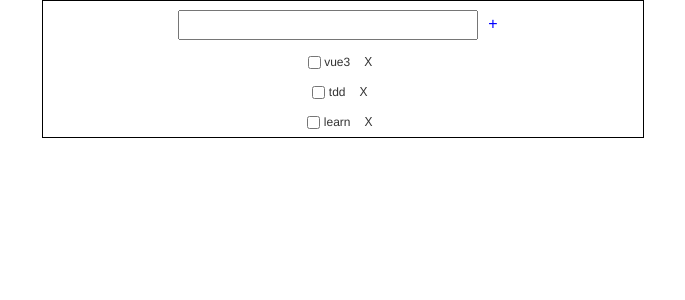
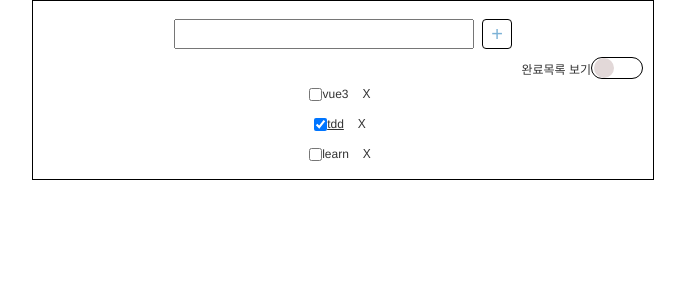
Before and after one commit to JEONGSSO/vue3-boilerplate-vite, a Vue app: page /todo in a window 1280 px wide. Shown: the top 300 px of the page, without its empty margins (297-982 px from the left). Built offline with nearby package versions, Linux system fonts and the light colour scheme; the HTML template or start-up script is replaced by a standard one.

Commit message:
filter 추가 중

```diff
--- /dev/null
+++ b/src/components/todo/Filter.vue
@@ -0,0 +1,59 @@
+<template>
+  <div class="toggle_wrap">
+    완료목록 보기
+    <div class="button" :class="{ active: isActive }" @click="activeToggle">
+      <span class="ball"></span>
+    </div>
+  </div>
+</template>
+
+<script lang="ts">
+import { defineComponent, ref, reactive } from 'vue';
+import { useStore } from 'vuex';
+
+export default defineComponent({
+  setup() {
+    const store = useStore();
+    const isActive = ref(false);
+
+    const activeToggle = () => {
+      isActive.value = !isActive.value;
+      store.dispatch('doneToggleTOdo', isActive.value);
+    };
+
+    return {
+      isActive,
+      activeToggle
+    };
+  }
+});
+</script>
+
+<style lang="scss" scoped>
+.toggle_wrap {
+  display: flex;
+  justify-content: flex-end;
+  align-items: center;
+  .button {
+    position: relative;
+    width: 50px;
+    height: 20px;
+    border: solid 1px #000;
+    border-radius: 20px;
+    cursor: pointer;
+    .ball {
+      position: absolute;
+      width: 20px;
+      height: 20px;
+      background-color: rgb(226, 216, 216);
+      border-radius: 50%;
+      left: 2px;
+      transition: left 0.5s;
+    }
+    &.active .ball {
+      left: 28px;
+      background-color: rgb(137, 226, 85);
+    }
+  }
+}
+</style>
--- a/src/components/todo/Input.vue
+++ b/src/components/todo/Input.vue
@@ -1,50 +1,46 @@
 <template>
   <div class="input_wrap">
-    <label for="">
-      <input
-        type="text"
-        class="input"
-        @keypress.enter="addTodo"
-        v-model="data.inputValue"
-      />
-    </label>
+    <input type="text" class="input" @keypress.enter="addTodo" v-model="data.inputValue" />
     <button @click="addTodo" class="btn add_btn">+</button>
   </div>
 </template>
 
 <script lang="ts">
-import { defineComponent, ref, reactive } from "vue";
-import { useStore } from "vuex";
+import { defineComponent, ref, reactive } from 'vue';
+import { useStore } from 'vuex';
 
 export default defineComponent({
-  name: "Input",
+  name: 'Input',
   setup() {
     const store = useStore();
     const data = reactive({
-      inputValue: "",
+      inputValue: ''
     });
 
     const addTodo = () => {
-      store.dispatch("addTodo", { title: data.inputValue, done: false });
-      data.inputValue = "";
+      store.dispatch('addTodo', { title: data.inputValue, done: false });
+      data.inputValue = '';
     };
 
     return {
       data,
-      addTodo,
+      addTodo
     };
-  },
+  }
 });
 </script>
 
 <style lang="scss" scoped>
 .input_wrap {
+  display: flex;
+  justify-content: center;
   height: 30px;
   padding: 8px 0;
 
   .input {
     width: 50%;
     height: 100%;
+    padding: 0 10px;
     box-sizing: border-box;
   }
 
@@ -52,10 +48,13 @@ export default defineComponent({
     width: 30px;
     height: 100%;
     &.add_btn {
-      font-size: 16px;
-      color: blue;
+      margin-left: 8px;
+      border: solid 1px #000;
+      border-radius: 4px;
+      font-size: 20px;
+      color: #7cb2d6;
       &:hover {
-        background-color: rgb(194, 201, 201);
+        background-color: rgb(0, 0, 0, 0.2);
       }
     }
   }
--- a/src/components/todo/List.vue
+++ b/src/components/todo/List.vue
@@ -1,35 +1,42 @@
 <template>
   <ul class="list_wrap">
     <li v-for="(item, idx) in todoList" :key="idx">
-      <label :for="idx" class="label">
-        <input type="checkbox" name="done" :id="idx" />
+      <label :for="idx" class="label" @click="e => modifyTodo(e, idx)">
+        <input type="checkbox" name="done" :id="idx" :checked="item.done" />
+      </label>
+      <span :class="{ done: item.done }" @blur="e => modifyTodo(e, idx)">
         {{ item.title }}
-      </label>
+      </span>
       <button @click="removeTodo(idx)" class="btn remove_btn">X</button>
     </li>
   </ul>
 </template>
 
 <script lang="ts">
-import { computed, defineComponent } from "vue";
-import { useStore } from "vuex";
+import { computed, defineComponent } from 'vue';
+import { useStore } from 'vuex';
+import { Todo } from '../../store/modules/todo/state';
 
 export default defineComponent({
-  name: "List",
+  name: 'List',
   setup() {
     const store = useStore();
 
-    const removeTodo = (idx: number) => store.dispatch("removeTodo", idx);
-    const modifyTodo = (updateValue: string, idx: number) => {
-      store.dispatch("modifyTodo", idx);
+    const removeTodo = (idx: number) => store.dispatch('removeTodo', idx);
+    const modifyTodo = (e: { target: HTMLInputElement }, idx: number) => {
+      const payload: Todo = {
+        title: e.target.innerText || store.getters.todoList[idx].title,
+        done: e.target.checked
+      };
+      store.dispatch('modifyTodo', { idx, payload });
     };
 
     return {
       removeTodo,
       modifyTodo,
-      todoList: computed(() => store.getters.todoList),
+      todoList: computed(() => store.getters.todoList) // TODO 반응하지 않는다
     };
-  },
+  }
 });
 </script>
 
@@ -45,6 +52,9 @@ export default defineComponent({
         top: 3px;
       }
     }
+    span.done {
+      text-decoration: underline;
+    }
   }
   .btn {
     width: 20px;
--- a/src/components/todo/Main.vue
+++ b/src/components/todo/Main.vue
@@ -1,22 +1,25 @@
 <template>
   <section class="todo_wrap">
     <TodoInput />
+    <Filter />
     <List />
   </section>
 </template>
 
 <script lang="ts">
-import { defineComponent } from "vue";
+import { defineComponent } from 'vue';
 
-import TodoInput from "./Input.vue";
-import List from "./List.vue";
+import TodoInput from './Input.vue';
+import List from './List.vue';
+import Filter from './Filter.vue';
 
 export default defineComponent({
-  name: "Input",
+  name: 'Input',
   components: {
     TodoInput,
     List,
-  },
+    Filter
+  }
 });
 </script>
 
@@ -24,6 +27,7 @@ export default defineComponent({
 .todo_wrap {
   width: 600px;
   margin: 0 auto;
+  padding: 10px;
   border: solid 1px #000;
   text-align: center;
 }
--- a/src/store/modules/todo/actions.ts
+++ b/src/store/modules/todo/actions.ts
@@ -1,17 +1,21 @@
-import TODOTYPES from "./types";
+import TODOTYPES from './types';
 
-const { ADD_TODO, REMOVE_TODO, MODIFY_TODO } = TODOTYPES;
+import { Todo } from './state';
+const { ADD_TODO, REMOVE_TODO, MODIFY_TODO, DONE_TOGGLE_TODO } = TODOTYPES;
 
 const actions = {
-  addTodo({ commit }, payload: object) {
+  addTodo({ commit }, payload: Todo) {
     commit(ADD_TODO, payload);
   },
   removeTodo({ commit }, idx: number) {
     commit(REMOVE_TODO, idx);
   },
-  modifyTodo({ commit }, payload: object) {
+  modifyTodo({ commit }, payload: Todo) {
     commit(MODIFY_TODO, payload);
   },
+  doneToggleTOdo({ commit }, isDone: boolean) {
+    commit(DONE_TOGGLE_TODO, isDone);
+  }
 };
 
 export default actions;
--- a/src/store/modules/todo/getters.ts
+++ b/src/store/modules/todo/getters.ts
@@ -1,5 +1,5 @@
 const getters = {
-    todoList: ({ todoList }) => todoList,
-}
+  todoList: ({ todoList }) => todoList
+};
 
-export default getters
+export default getters;
--- a/src/store/modules/todo/mutations.ts
+++ b/src/store/modules/todo/mutations.ts
@@ -8,9 +8,11 @@ const mutations = {
   REMOVE_TODO({ todoList }: State, idx: number) {
     todoList.splice(idx, 1);
   },
-  MODIFY_TODO({ todoList }: State, payload: Object) {
-    // todo
-    // todoList.push(payload);
+  MODIFY_TODO({ todoList }: State, data: { idx: number; payload: Todo }) {
+    todoList[data.idx] = data.payload;
+  },
+  DONE_TOGGLE_TODO({ todoList }: State, isDone: boolean) {
+    todoList = todoList.filter(val => val.done === isDone);
   }
 };
 
--- a/src/store/modules/todo/state.ts
+++ b/src/store/modules/todo/state.ts
@@ -1,27 +1,19 @@
 export interface Todo {
-  title: string;
-  done: boolean;
-};
+  idx?: number;
+  title?: string;
+  done?: boolean;
+}
 
 export interface State {
   todoList: Array<Todo>;
-};
+}
 
 export const state: State = {
   todoList: [
-    {
-      title: "vue3",
-      done: false,
-    },
-    {
-      title: "tdd",
-      done: false,
-    },
-    {
-      title: "learn",
-      done: false,
-    },
-  ],
+    { title: 'vue3', done: false },
+    { title: 'tdd', done: true },
+    { title: 'learn', done: false }
+  ]
 };
 
 export default state;
--- a/src/store/modules/todo/types.ts
+++ b/src/store/modules/todo/types.ts
@@ -1,5 +1,6 @@
 export default {
-    ADD_TODO: 'ADD_TODO',
-    REMOVE_TODO: 'REMOVE_TODO',
-    MODIFY_TODO: 'MODIFY_TODO',
+  ADD_TODO: 'ADD_TODO',
+  REMOVE_TODO: 'REMOVE_TODO',
+  MODIFY_TODO: 'MODIFY_TODO',
+  DONE_TOGGLE_TODO: 'DONE_TOGGLE_TODO'
 };
```
Also changed, not shown: 1 other file (tests, documents, lock files or other folders).
